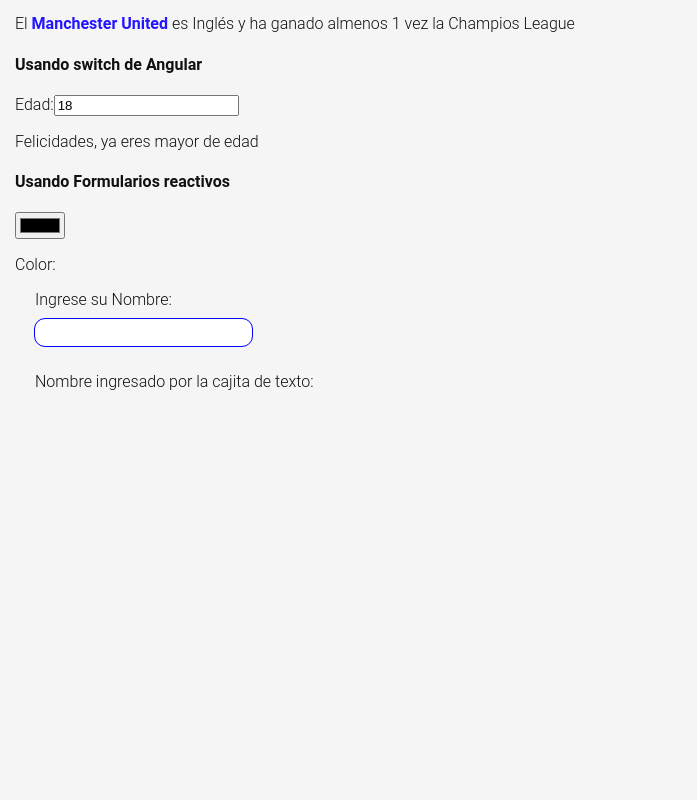
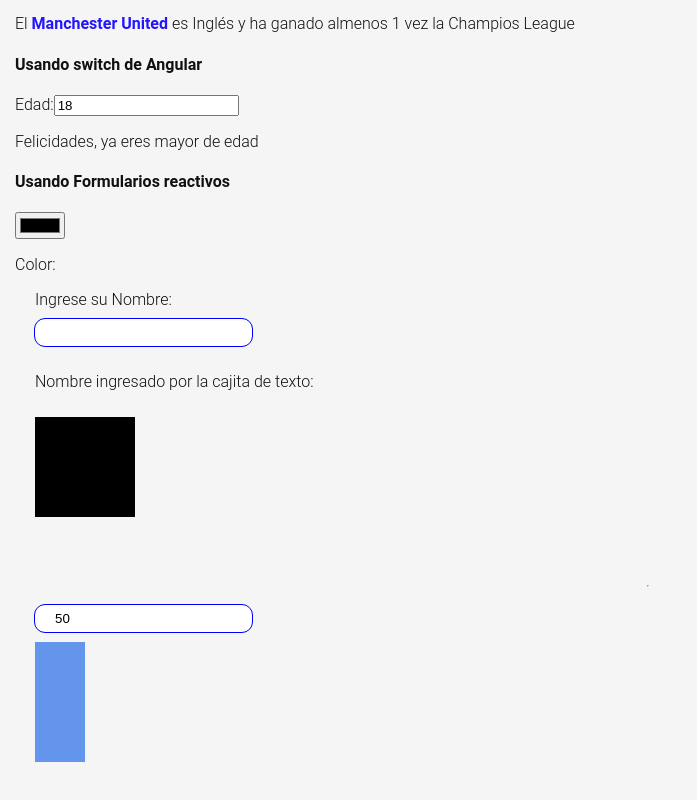
Before and after one commit to raulsr92/Curso-Angular-1, an Angular app: page /labs in a window 1280 px wide. Shown: the part 1784-2584 px from the top of the page, without its empty margins (0-697 px from the left). Before the commit the page ends 2261 px from the top, so only its background shows below. Built offline with nearby package versions, Linux system fonts and the light colour scheme.

Commit message:
Clase 19: Validación de formularios y estilos dinámicos en Angular

```diff
--- a/src/app/pages/home/home.html
+++ b/src/app/pages/home/home.html
@@ -15,13 +15,13 @@
   </header>
   <div class="container todoapp-wrapper">
     <!-- This section should be hidden by default and shown when there are todos -->
-
+    <!--
     <pre>
       <code>
         {{tasks2() | json }}
       </code>
     </pre>
-
+-->
     <section class="main">
       <ul class="todo-list">
         @for (tareita of tasks2(); track $index){
--- a/src/app/pages/home/home.ts
+++ b/src/app/pages/home/home.ts
@@ -57,15 +57,19 @@
 
     if(this.newTaskCtrl.valid){   // true si pasa todas las validaciones.
 
-      const value = this.newTaskCtrl.value
-      this.addTask(value)
+      const value = this.newTaskCtrl.value.trim()
+
+      /*Validar que el texto no sea espacios en blanco*/
+
+      if (value.length >0) { //También funciona: value !==''  ---- NO funciona:  value !==' ' (con espacio entre comillas)
+        console.log("Es diferente de vacío")
+        this.addTask(value)
+        console.log(`Nueva tarea ingresada: ${this.newTaskCtrl.value}`)
+
+        // Limpiar input
+        this.newTaskCtrl.setValue("");
+      }
     }
-
-    console.log(`Nueva tarea ingresada: ${this.newTaskCtrl.value}`)
-
-    // Limpiar input
-
-    this.newTaskCtrl.setValue("");
   }
 
 
--- a/src/app/pages/labs/labs.css
+++ b/src/app/pages/labs/labs.css
@@ -29,5 +29,12 @@
 span{
     color: rgb(36, 21, 255);
     font-weight: 600;
+}
 
+.box{
+  height: 120px;
+  /*width: 120px;*/  /*Esta propiedad la añadiremos con el form controler que hemos creado, de tal forma que sea EDITABLE*/
+  display: block;
+  /*border: 2px solid blue;*/
+  background-color: cornflowerblue;
 }
--- a/src/app/pages/labs/labs.html
+++ b/src/app/pages/labs/labs.html
@@ -166,4 +166,19 @@
   <input type="text" name="" id="correo" [formControl]="nameCtrl">
 
   <p>Nombre ingresado por la cajita de texto: {{nameCtrl.value}}</p>
+
+  <!-- Clase 18: Estilos dinamicos en Angular-->
+
+  <svg>
+    <g>
+      <rect x="0" y="0" height="100" width="100" [attr.fill]="colorCtrl.value" />
+    </g>
+  </svg>
+
+  <hr/>
+
+  <input type="number" [formControl]="widthCtrl">
+
+  <span class="box" [style.width.px]="widthCtrl.value"> </span>
+
 </div>
--- a/src/app/pages/labs/labs.ts
+++ b/src/app/pages/labs/labs.ts
@@ -61,11 +61,16 @@
   colorCtrl = new FormControl();
   nameCtrl = new FormControl();
 
+  widthCtrl = new FormControl(50,{
+    nonNullable: true,
+  })
+
   constructor(){
     this.colorCtrl.valueChanges.subscribe( v =>{
       console.log(v)
     })
   }
+
 
 
 
```
